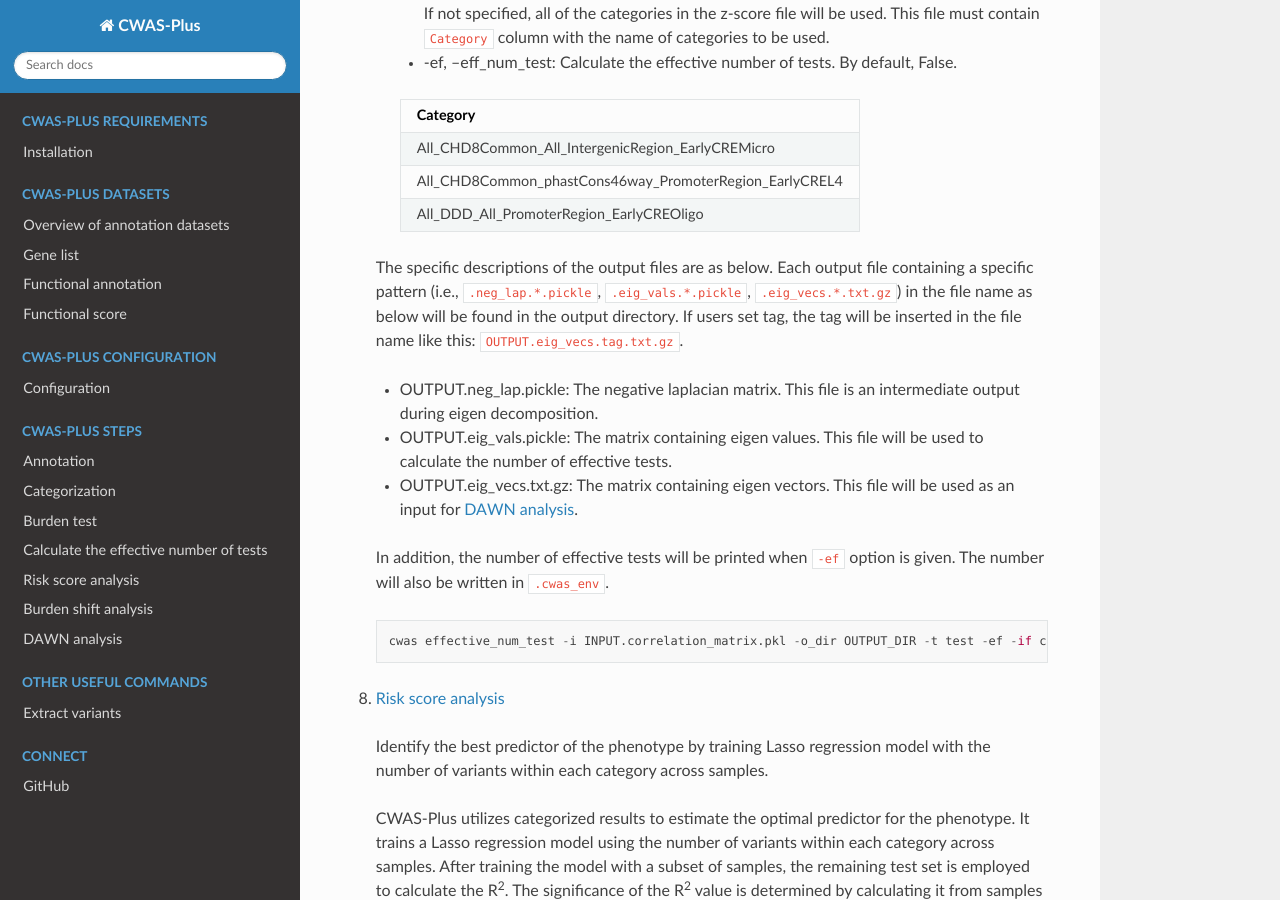
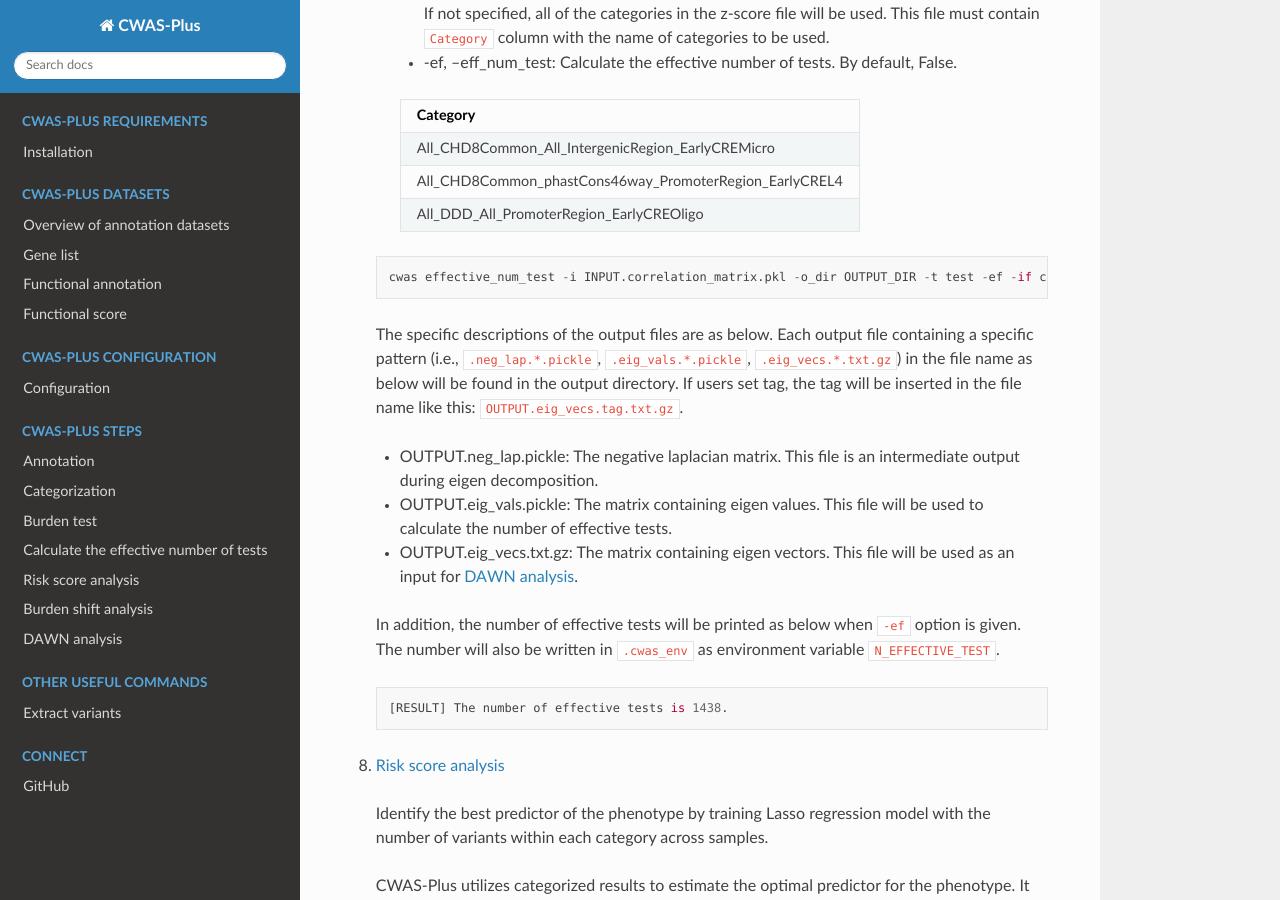
Before and after one commit to joonan-lab/cwas, a Sphinx documentation site: the page built from docs/quickstart/advanced_tutorial.rst, in a window 1280 px wide and 900 px high, scrolled down 9212 px. Built offline with Sphinx 7.4.7 and the Read the Docs theme 2.0.0, drawn with Linux system fonts in a browser that asks for light colours; pages that are not in the unit, such as notebooks, are missing from menus; some of the changed text lies outside the part shown.

Commit message:
Update advanced_tutorial.rst

```diff
--- a/docs/quickstart/advanced_tutorial.rst
+++ b/docs/quickstart/advanced_tutorial.rst
@@ -212,7 +212,7 @@ This is an advanced tutorial for CWAS-Plus. Specific descriptions of arguments a
 
 
   After filling the configuration file, ``cwas configuration`` command will create symlinks of annotation datasets into the working directory.
-  The command will also add environmental variables for CWAS-Plus in the ``.cwas_env`` file in the home directory.
+  The command will also add environment variables for CWAS-Plus in the ``.cwas_env`` file in the home directory.
 
   .. code-block:: solidity
 
@@ -359,17 +359,23 @@ This is an advanced tutorial for CWAS-Plus. Specific descriptions of arguments a
     +-------------------------------------------------------+
 
 
+  .. code-block:: solidity
+
+    cwas effective_num_test -i INPUT.correlation_matrix.pkl -o_dir OUTPUT_DIR -t test -ef -if corr -n 7918 -c CATEGORY_SET.txt
+
+
   The specific descriptions of the output files are as below. Each output file containing a specific pattern (i.e., ``.neg_lap.*.pickle``, ``.eig_vals.*.pickle``, ``.eig_vecs.*.txt.gz``) in the file name as below will be found in the output directory. If users set tag, the tag will be inserted in the file name like this: ``OUTPUT.eig_vecs.tag.txt.gz``.
 
   - OUTPUT.neg_lap.pickle: The negative laplacian matrix. This file is an intermediate output during eigen decomposition.
   - OUTPUT.eig_vals.pickle: The matrix containing eigen values. This file will be used to calculate the number of effective tests.
   - OUTPUT.eig_vecs.txt.gz: The matrix containing eigen vectors. This file will be used as an input for :ref:`DAWN analysis <dawn>`.
 
-  In addition, the number of effective tests will be printed when ``-ef`` option is given. The number will also be written in ``.cwas_env``.
+  In addition, the number of effective tests will be printed as below when ``-ef`` option is given. The number will also be written in ``.cwas_env`` as environment variable ``N_EFFECTIVE_TEST``.
 
   .. code-block:: solidity
 
-    cwas effective_num_test -i INPUT.correlation_matrix.pkl -o_dir OUTPUT_DIR -t test -ef -if corr -n 7918 -c CATEGORY_SET.txt
+    [RESULT] The number of effective tests is 1438.
+
 
 
 8.  :ref:`Risk score analysis <riskscore>`
```
